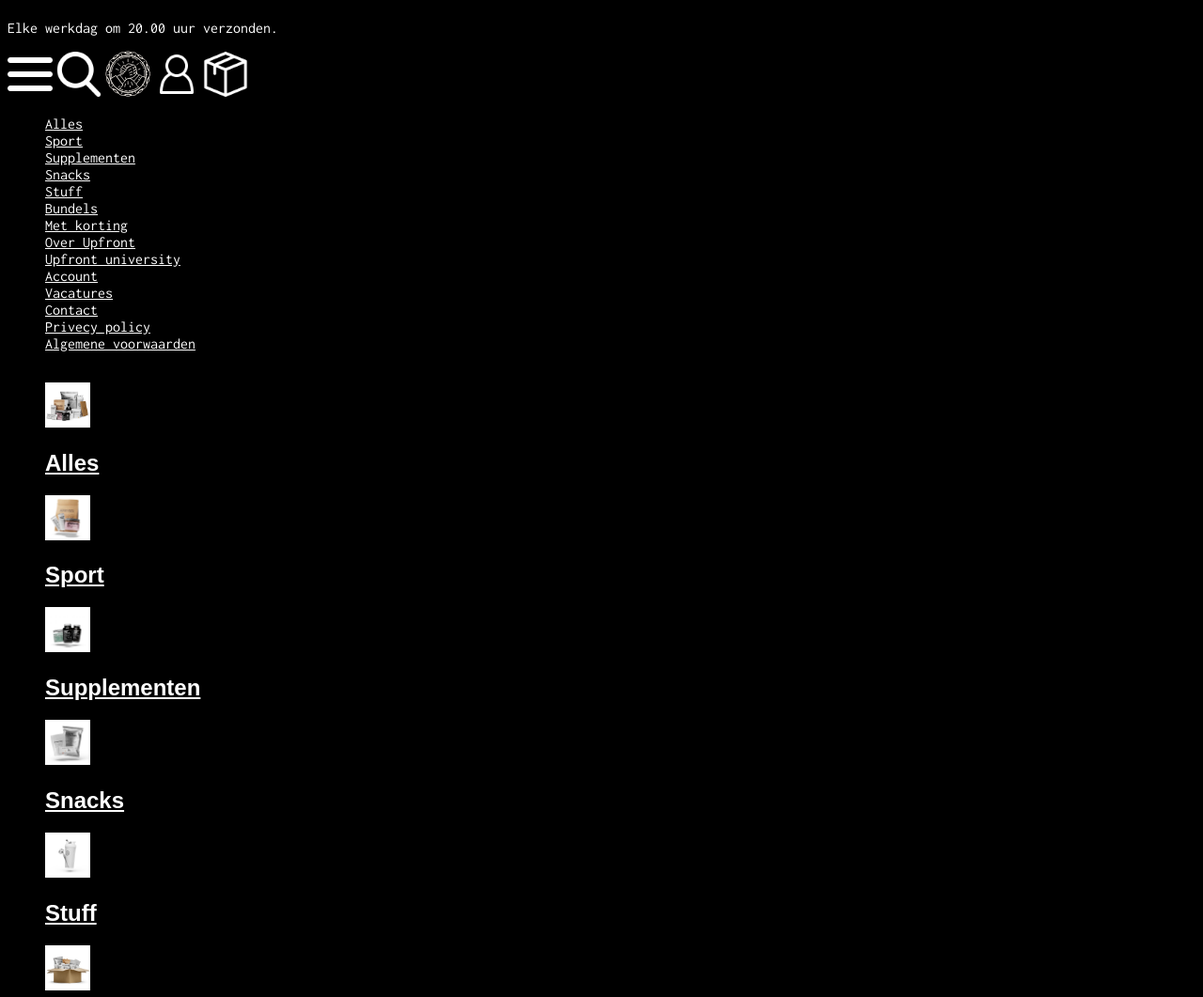
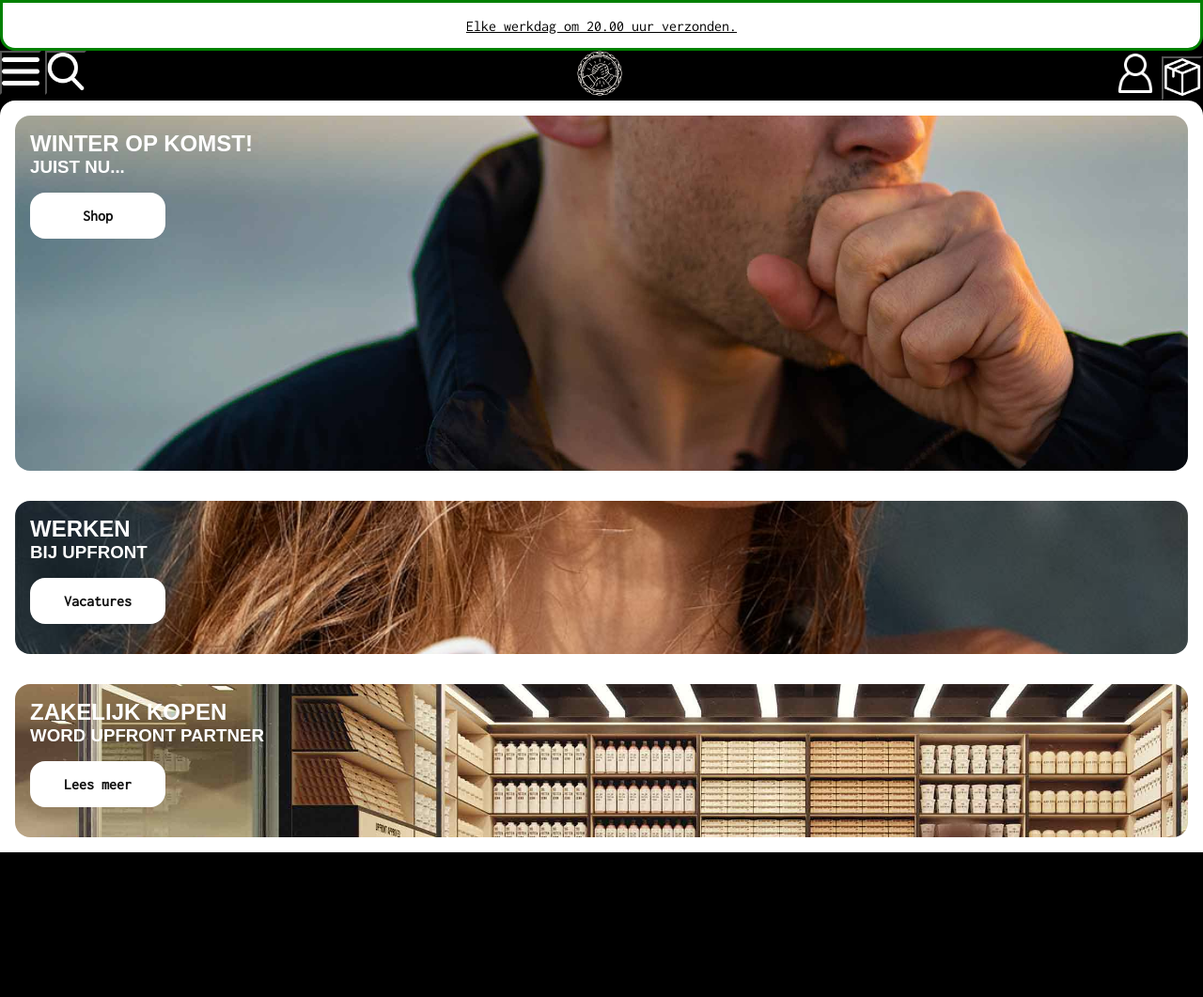
Before and after one commit to lichelledelange/Blokweb, a plain HTML site: page index.html in a window 1280 px wide. Shown: the top 1061 px of the page at 94% size. After the commit the page ends 907 px from the top, so only its background shows below. Drawn offline with Linux system fonts and the light colour scheme; a web font is replaced by a local one.

Commit message:
Add files via upload

```diff
--- a/index.html
+++ b/index.html
@@ -27,17 +27,28 @@
 	<header>
 		<h1 aria-label="Welkom bij Upfront"></h1>
 
-	<a class="banner"><p>Elke werkdag om 20.00 uur verzonden.</p></a>
+	<!-- # -> ID -->
+	<a href="#"> Elke werkdag om 20.00 uur verzonden.</a>
 
-		<nav class="Navigatie">
-			<img src="readme-images/homepage/menu.png" alt="Hamburgermenu" >
-			<img src="readme-images/homepage/search.png" alt="Zoeken">
-			<img src="readme-images/homepage/logo.svg" alt="Logo upfront">
-			<img src="readme-images/homepage/user.png" alt="Inloggen">
-			<img src="readme-images/homepage/box.png" alt="Winkelwagen">
-		</nav>
+		<!-- Navigatie-->
+		<ul>
+			<li>
+				<button type="button"><img src="readme-images/homepage/menu.png" alt="Hamburgermenu"></button>
+				<button type="button"><img src="readme-images/homepage/search.png" alt="Zoeken"></button>
+			</li>
 
-		<nav class="Navigatie">
+			<li><a href="#"><img src="readme-images/homepage/logo.svg" alt="Logo upfront"></a></li>
+
+			<li>
+				<a href="#"><img src="readme-images/homepage/user.png" alt="Inloggen"></a>
+				<button type="button"><img src="readme-images/homepage/box.png" alt="Winkelwagen"></button>
+			</li>
+			</ul>
+
+	</header>
+
+	<main>
+		<!-- <nav class="Navigatie">
 			<ul>
 				<li><a href="Alles">Alles</a></li>
 				<li><a href="Sport">Sport</a></li>
@@ -54,11 +65,11 @@
 				<li><a href="Privecy">Privecy policy</a></li>
 				<li><a href="Algemene-voorwaarden">Algemene voorwaarden</a></li>
 			</ul>
-		</nav>
-	</header>
+		</nav> -->
 
-	<section>
-		<nav class="Navigatie">
+
+
+		<!-- <nav class="Navigatie">
 			<ul>
 				<li><a href="https://upfront.nl/pages/shop-alles">
 					<img src="readme-images/homepage/alle producten.jpg" alt="Alle producten"></li>
@@ -79,26 +90,38 @@
 					<img src="readme-images/homepage/bundels.jpg" alt="Foto van bundels"></li>
 					<h2>Bundels</h2>
 			</ul>
-		</nav>
-			</section>
+		</nav> -->
 
-			<section>
-			<div class="banner1">
+
+		<section>
 				<img src="readme-images/homepage/Banner1.jpeg" alt="Foto van kou">
-			</div>
-			<div class="banner1-text">
 				<h2>WINTER OP KOMST!</h2>
 				<h3>JUIST NU...</h3>
-				<a class="banner1-button" href="https://upfront.nl/pages/shop-alles">Shop</a>
-			</div>
-			</section>
+				<a href="https://upfront.nl/pages/shop-alles">Shop</a>
+		</section>
 
-			<section>
-				<a href="Bestsellers">
-					<h3>Bestsellers</h3>
-				</a>
-			</section>
+		<!-- <section>
+			<a href="Bestsellers">
+				<h3>Bestsellers</h3>
+			</a>
+		</section> -->
 
+		<section>
+			<img src="readme-images/homepage/sooof.jpeg" alt="Foto van sofie met shakebeker">
+			<h2>WERKEN</h2>
+			<h3>BIJ UPFRONT</h3>
+			<a href="https://upfront.nl/pages/shop-alles">Vacatures</a>
+		</section>
+
+		<section>
+			<img src="readme-images/homepage/store.jpeg" alt="Foto van Upfront winkel">
+			<h2>ZAKELIJK KOPEN</h2>
+			<h3>WORD UPFRONT PARTNER</h3>
+			<a href="https://upfront.nl/pages/shop-alles">Lees meer</a>
+		</section>
+	</main>
+
+	<footer></footer>
 
 	<script defer src="scripts/script.js"></script>
 </body>
--- a/styles/style.css
+++ b/styles/style.css
@@ -1,9 +1,16 @@
 /**************/
 /* CSS REMEDY */
 /**************/
-*, *::after, *::before {
+/* *, *::after, *::before {
 	box-sizing:border-box;
   }
+   */
+
+   /* Alle content begint bovenaan */
+* {
+	margin: 0;
+	padding: 0;
+}
 
 
 /*********************/
@@ -13,28 +20,96 @@
 	/* startje */
 	--color-text:#111;
 	--color-background:#000000;
+	--color-header-link:#000;
+	--color-main-bg-color:#fff;
 }
 
-img{
-	max-width: 3em;
+/* ------------------ Img --------------------- */
+
+img {
 	height: auto;
+	width: 3em;
+}
+/* ------------------ Main --------------------- */
+
+main {
+	background-color: var(--color-main-bg-color);
+	border-radius: 1em 1em 0em 0em;
+	height: 100vh;
+	display: flex;
+	flex-direction: column;
 }
 
+/* ------------------ Section --------------------- */
+section {
+	position: relative;
+	margin: 1em;
+	padding: 1em;
+	display: flex;
+	flex-direction: column;
+}
+
+section > img {
+	position: absolute;
+	top: 0;
+	left: 0;
+	z-index: 0;
+	height: 100%;
+	width: 100%;
+	border-radius: 1em;
+	object-fit: cover;
+}
+
+section:first-of-type {
+	height: 55em;
+}
+
+section * {
+	position: relative;
+	z-index: 1;
+}
+
+section > a {
+	background-color: var(--color-main-bg-color);
+	padding: 1em;
+	margin: 1em 0em;
+	width: 7em;
+	border-radius: 1em;
+	color: var(--color-text);
+	text-align: center;
+	font-weight: 900;
+	text-decoration: none;
+}
+/* ------------------ Body --------------------- */
 body{
 	background: black;
 }
+/* ------------------ Header --------------------- */
 
-.banner {
-	height: 4em;
-	width: auto;
+header > a {
+	display: flex;
+	justify-content: center;
+	align-items: center;
+	height: 3em;
 	background-color: white;
-	border: green;
-	border-radius: 1em;
-	font-family: 'Inconsolata';
-	color: black;
+	border-radius: 0em 0em 1em 1em;
+	color: var(--color-header-link);
+	border: 0.2em solid green;
 }
-/*font style*/
 
+header > ul {
+	display:flex;
+	justify-content: space-between;
+}
+
+/* ------------------ Button --------------------- */
+
+
+button {
+	background-color: unset;
+}
+
+/* ------------------ Font --------------------- */
 h2 {
 	font-family: futura-pt, sans-serif;
 	font-weight: 700;
@@ -54,7 +129,7 @@ h3, h4 {
 	color: white;
 }
 
-/*Carrousel ????? */
+/* ------------------ Carrousel? --------------------- */
 section:nth-of-type(1){
 	flex-shrink: 8em;
 
@@ -63,25 +138,3 @@ section:nth-of-type(1){
 
 	scroll-snap-align: center;
 }
-
-Section:nth-of-type(1) h2,
-Section:nth-of-type(1) p,
-section:nth-of-type(1) {
-	margin: 12m;
-}
-
-
-/*Image banner */
-.image-banner1 {
-	max-width: 100%;
-  	height: 450px;
-}
-
-/*Image banner */
-.image-banner-button {
-	color: black;
-	background-color: white;
-	padding: 16px 40px;
-	display: inline-block;
-	font-size: 12px;
-}
```
Also changed, not shown: readme-images/homepage/sooof.jpeg (added), readme-images/homepage/store.jpeg (added).
